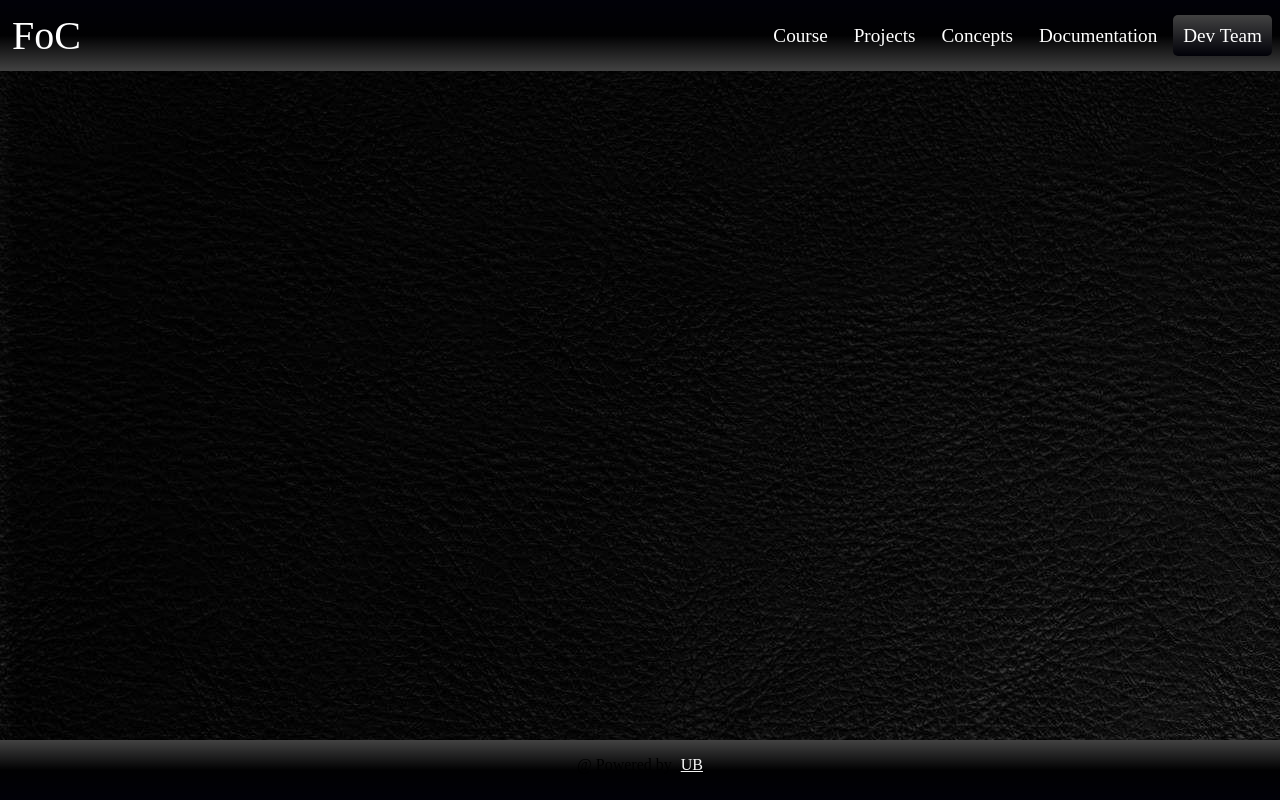
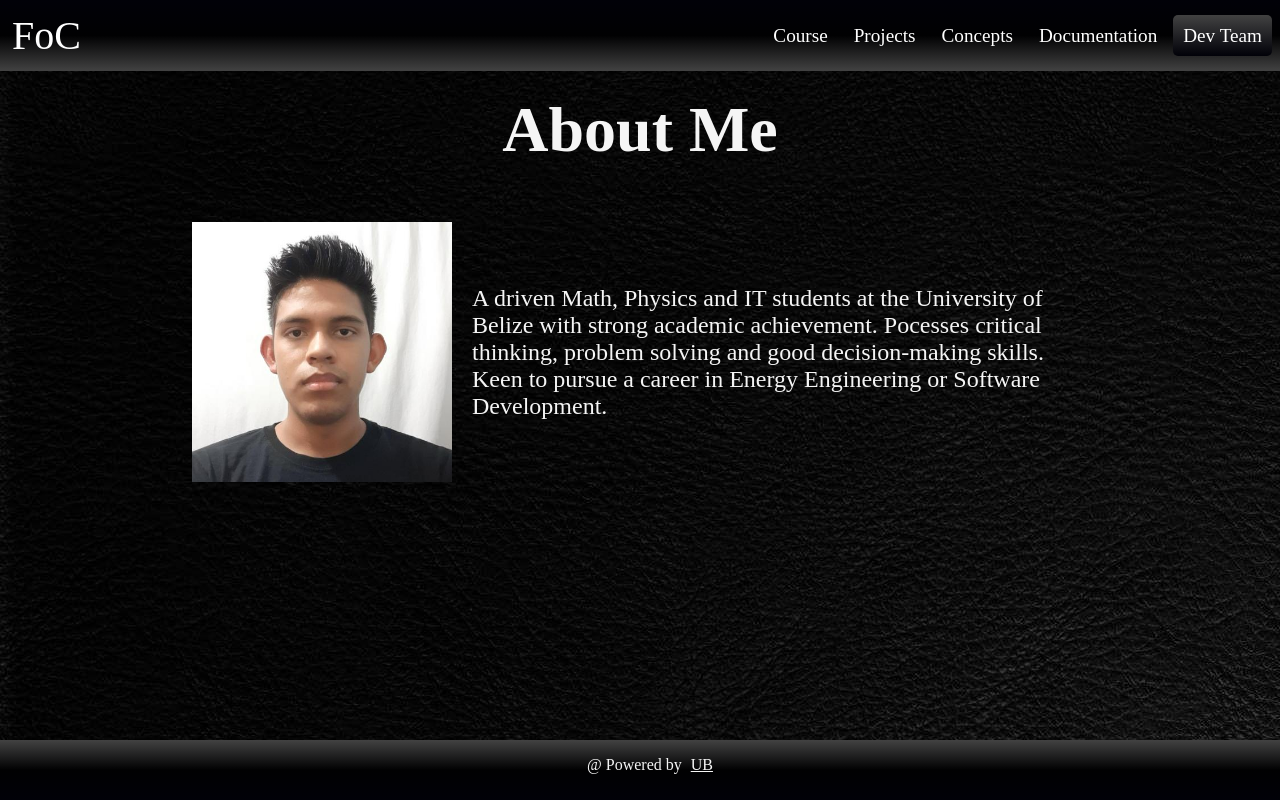
Before and after one commit to Lee26Ed/FocProject, a plain HTML site: page devTeam/devTeam.html in a window 1280 px wide. Drawn offline with Linux system fonts and the light colour scheme.

Commit message:
Finished About Me

```diff
--- a/devTeam/devTeam.css
+++ b/devTeam/devTeam.css
@@ -0,0 +1,29 @@
+h1 {
+    font-size: 4em;
+    display: flex;
+    justify-content: center;
+    padding: 2.5rem;
+    margin-bottom: 0;
+    color: whitesmoke;
+}
+
+img {
+    display: block;
+    width: 260px;
+    height: 260px;
+    justify-content: center;
+}
+
+p {
+    margin-left: 20px;
+    font-size: large;
+    color: whitesmoke;
+    font-size: 1.5em;
+}
+
+.me {
+    display: flex;
+    justify-content: center;
+    align-items: center;
+    margin: 15px 15%;
+}
--- a/devTeam/devTeam.html
+++ b/devTeam/devTeam.html
@@ -30,6 +30,15 @@
     </header>
 
 
+    <section>
+        <div class="aboutMe">
+            <h1>About Me</h1>
+            <div class="me">
+                <img src="me.jpg" alt="Me">
+                <p>A driven Math, Physics and IT students at the University of Belize with strong academic achievement. Pocesses critical thinking, problem solving and good decision-making skills. Keen to pursue a career in Energy Engineering or Software Development.</p>
+            </div>
+        </div>
+    </section>
 
 
     <footer>
```
Also changed, not shown: devTeam/me.jfif (added), devTeam/me.jpg (added).
